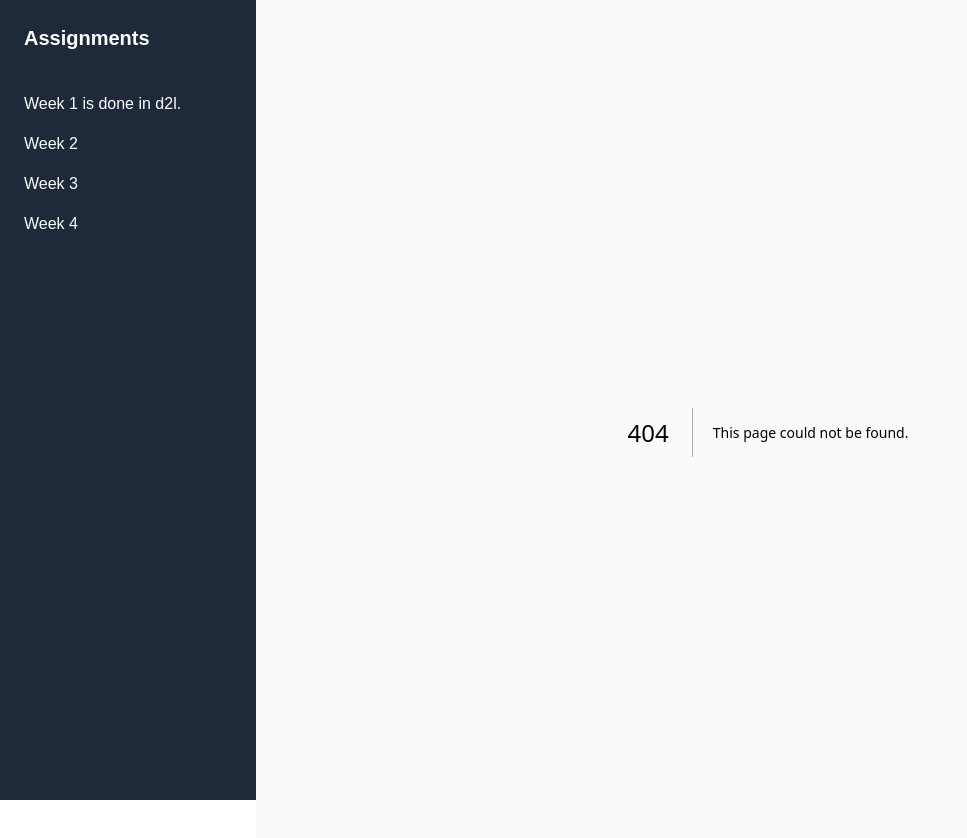
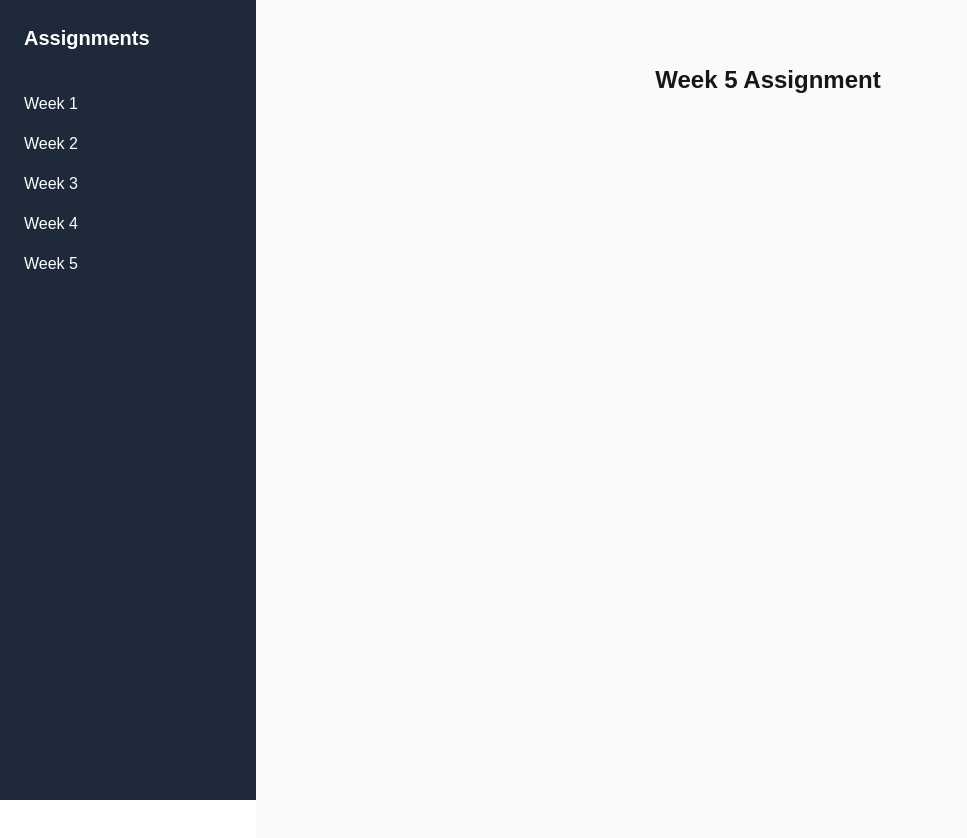
Before and after one commit to AlexR4000/cprg306-assignments, a Next.js app: page /week-5 in a window 1280 px wide. Before the commit this address had no page. Shown: the top 838 px of the page, without its empty margins (0-967 px from the left). Built offline with nearby package versions, Linux system fonts and the light colour scheme.

Commit message:
changed navigation of week1 page to Home page

```diff
--- a/app/layout.js
+++ b/app/layout.js
@@ -29,9 +29,9 @@ export default function RootLayout({ children }) {
         {/* Sidebar */}
         <aside className="w-64 bg-gray-800 text-white p-6 flex flex-col gap-4 sticky top-0 h-screen">
           <h2 className="text-xl font-bold mb-6">Assignments</h2>
-          <p>
-            Week 1 is done in d2l.
-          </p>
+          <Link href="/" className="hover:text-cyan-300">
+            Week 1
+          </Link>
           <Link href="/week-2" className="hover:text-cyan-300">
             Week 2
           </Link>
@@ -41,6 +41,9 @@ export default function RootLayout({ children }) {
           <Link href="/week-4" className="hover:text-cyan-300">
             Week 4
           </Link>
+          <Link href="/week-5" className="hover:text-cyan-300">
+            Week 5
+          </Link>
         </aside>
 
         {/* Main content */}
--- /dev/null
+++ b/app/week-5/page.js
@@ -0,0 +1,9 @@
+// app/week-4/page.js
+
+export default function Page() {
+  return (
+    <main className="p-8 bg-gray-50 min-h-screen">
+      <h1 className="text-2xl font-bold mb-6 text-center">Week 5 Assignment</h1>
+    </main>
+  );
+}
```
